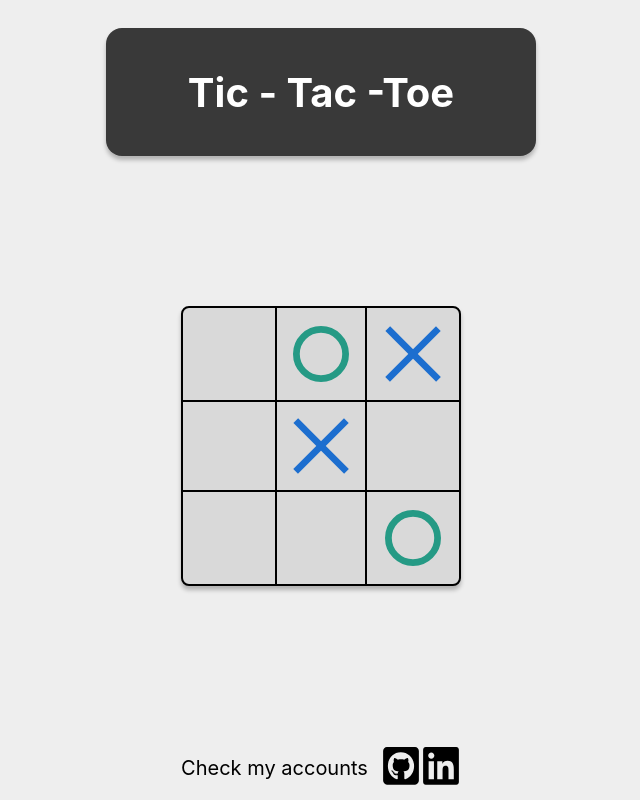
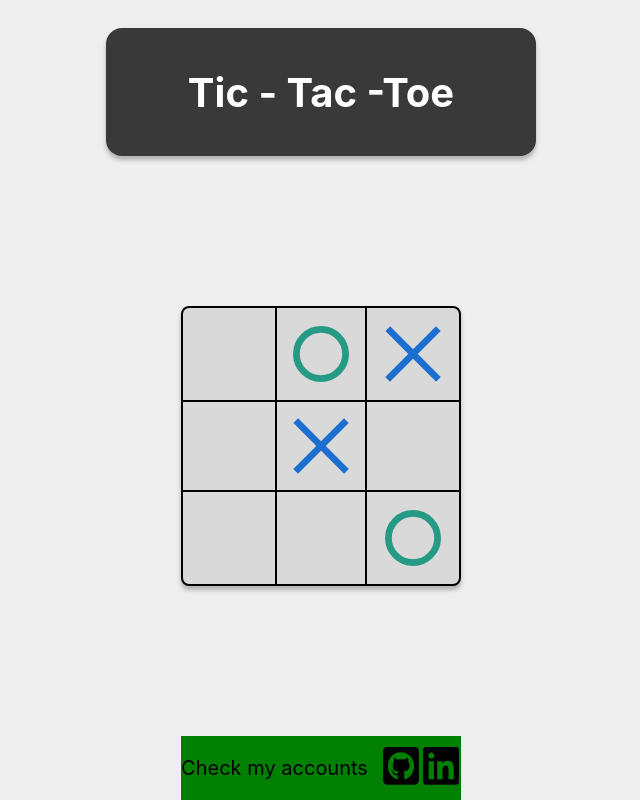
Before and after one commit to WeronikaCzepiela/tic---tac--toe, a React (Create React App) app: page / in a window 1280 px wide. Shown: the whole page, without its empty margins (319-959 px from the left). Built offline with nearby package versions, Linux system fonts and the light colour scheme.

Commit message:
add new variants of bottom styled

```diff
--- a/src/components/Bottom/Bottom.styles.ts
+++ b/src/components/Bottom/Bottom.styles.ts
@@ -1,13 +1,24 @@
-import styled from "styled-components";
+import styled, { css, DefaultTheme } from 'styled-components'
 
-export const BottomStyled = styled.header`
+const BottomVariants = (theme: DefaultTheme, variant = 'mobile') =>
+  ({
+    mobile: css`
+      background: pink;
+    `,
+    desktop: css`
+      background: green;
+    `,
+  })[variant]
+
+export const BottomStyled = styled.header<{ variant: string }>`
   display: flex;
   flex-direction: row;
   align-items: center;
   font-size: 20px;
+  ${({ theme, variant }) => BottomVariants(theme, variant)}
 
   .icons {
     padding-left: 13px;
-    gap: 10px
+    gap: 10px;
   }
 `
--- a/src/components/Bottom/Bottom.tsx
+++ b/src/components/Bottom/Bottom.tsx
@@ -1,10 +1,18 @@
 import { BottomStyled } from './Bottom.styles'
 import LinkedIn from '../../assets/image/linkedIn.svg'
 import GitHub from '../../assets/image/gitHub.svg'
+import { DIMENSION, useWindowDimensions } from '../../utils'
 
 export const Bottom = () => {
+  const { width } = useWindowDimensions()
+  const getCorrectVariant = () => {
+    if (width > DIMENSION) return 'desktop'
+
+    return 'mobile'
+  }
+
   return (
-    <BottomStyled>
+    <BottomStyled variant={getCorrectVariant()}>
       <p>Check my accounts</p>
       <div className={'icons'}>
         <a target={'_blank'} href={'https://github.com/WeronikaCzepiela'}>
```
